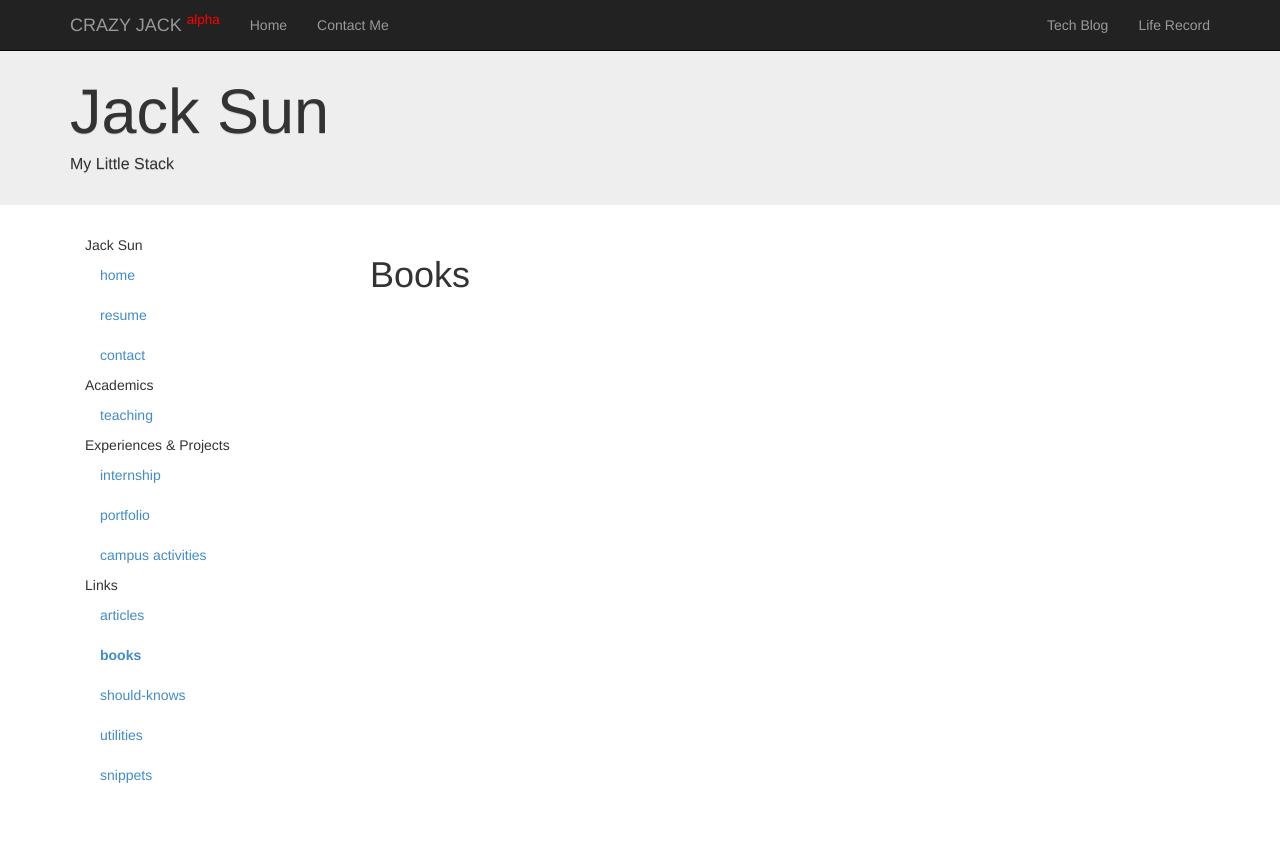
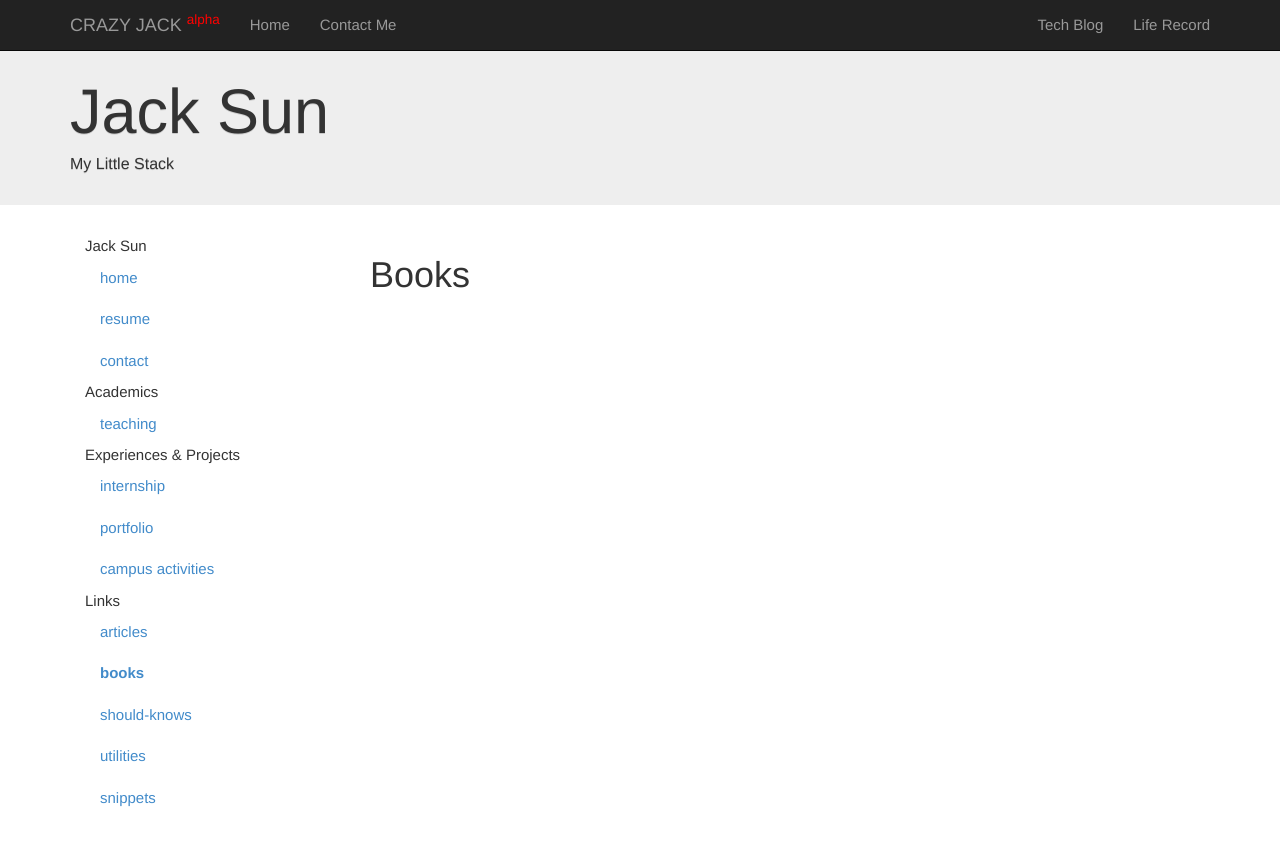
Before and after one commit to LearnGroup/jack-wei-sun-homepage, a Jekyll site: the page built from books.md, in a window 1280 px wide. Shown: the top 846 px of the page. Built offline with Jekyll 4.4.1, drawn with Linux system fonts in a browser that asks for light colours; Markdown is read by kramdown in place of the engine named in the settings.

Commit message:
fix style file

```diff
--- a/css/jk-home.css
+++ b/css/jk-home.css
@@ -1,9 +1,9 @@
-*
+/**
  * CSS styles special for homepage
  */
 
 body {
-    font-size: 15px;
+  font-size: 15px;
 }
 
 .jk-header {
@@ -13,14 +13,8 @@ body {
 }
 
 .jk-nav {
-
 }
 
 .jk-nav .nav > li.active {
   font-weight: bold;
 }
-
-
-.dropdown:hover .dropdown-menu {
-    display: block;
-}
```
